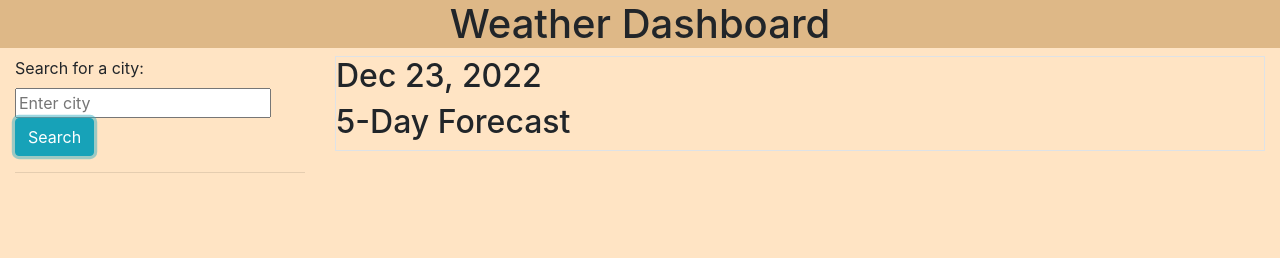
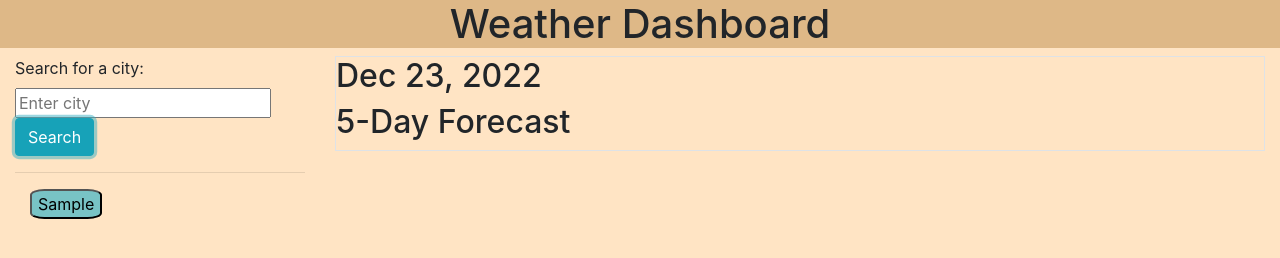
Before and after one commit to JSnyder593/weather-dashboard2.0, a plain HTML site: page index.html in a window 1280 px wide. Both pictures are taken after typing "Sample" into the empty fields and a click on the button "Search". Drawn offline with nearby package versions, Linux system fonts and the light colour scheme; no server answers.

Commit message:
buttons based on history rendering and staying on the page

```diff
--- a/assets/script.js
+++ b/assets/script.js
@@ -62,6 +62,7 @@ function searchCity(currentCity) {
     console.log(currentCity)
     getApi(currentCity);
     fiveDayForecast(currentCity);
+    setHistory(currentCity);
 }
 
 searchButton.on('click', function (event) {
@@ -71,13 +72,13 @@ searchButton.on('click', function (event) {
     searchCity(currentCity)
 });
 
-function setToHistory(search) {
+function setHistory(search) {
     if (searchHistory.indexOf(search) !== -1) {
         return;
     }
     searchHistory.push(search);
     localStorage.setItem("cities", JSON.stringify(searchHistory));
-    renderSearch();
+    renderHistory();
 
 }
 
@@ -86,5 +87,28 @@ function getHistory() {
     if (history) {
         searchHistory = JSON.parse(history);
     }
-    renderSearch();
+    renderHistory();
 }
+
+function renderHistory(){
+    console.log(searchHistory)
+    listContainer.empty();
+    for (var i = searchHistory.length-1; i >= 0; i--) {
+        var btn = document.createElement("button");
+        btn.setAttribute("type", "button");
+        btn.classList.add("history-btn");
+        btn.setAttribute("data-search", searchHistory[i]);
+        btn.textContent = searchHistory[i];
+        listContainer.append(btn);
+    }
+}
+
+listContainer.on('click', function (event) {
+    var target = event.target;
+    console.log(target);
+    var savedCity = target.innerHTML;
+    console.log(savedCity);
+    searchCity(savedCity)
+})
+
+getHistory();
--- a/assets/style.css
+++ b/assets/style.css
@@ -5,3 +5,8 @@ body{
 h1{
     background-color: burlywood;
 }
+
+button.history-btn{
+    background-color: rgb(120, 195, 197);
+    border-radius: 20%;
+}
```
